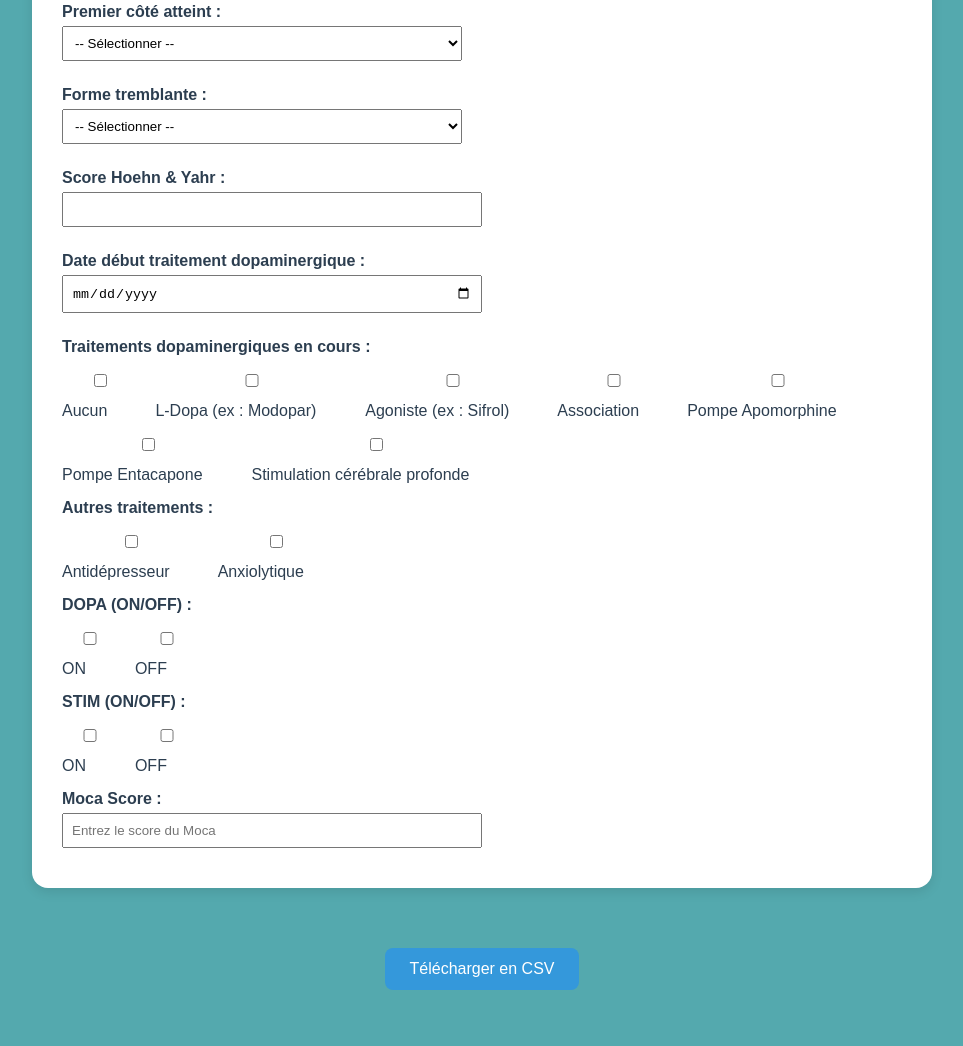
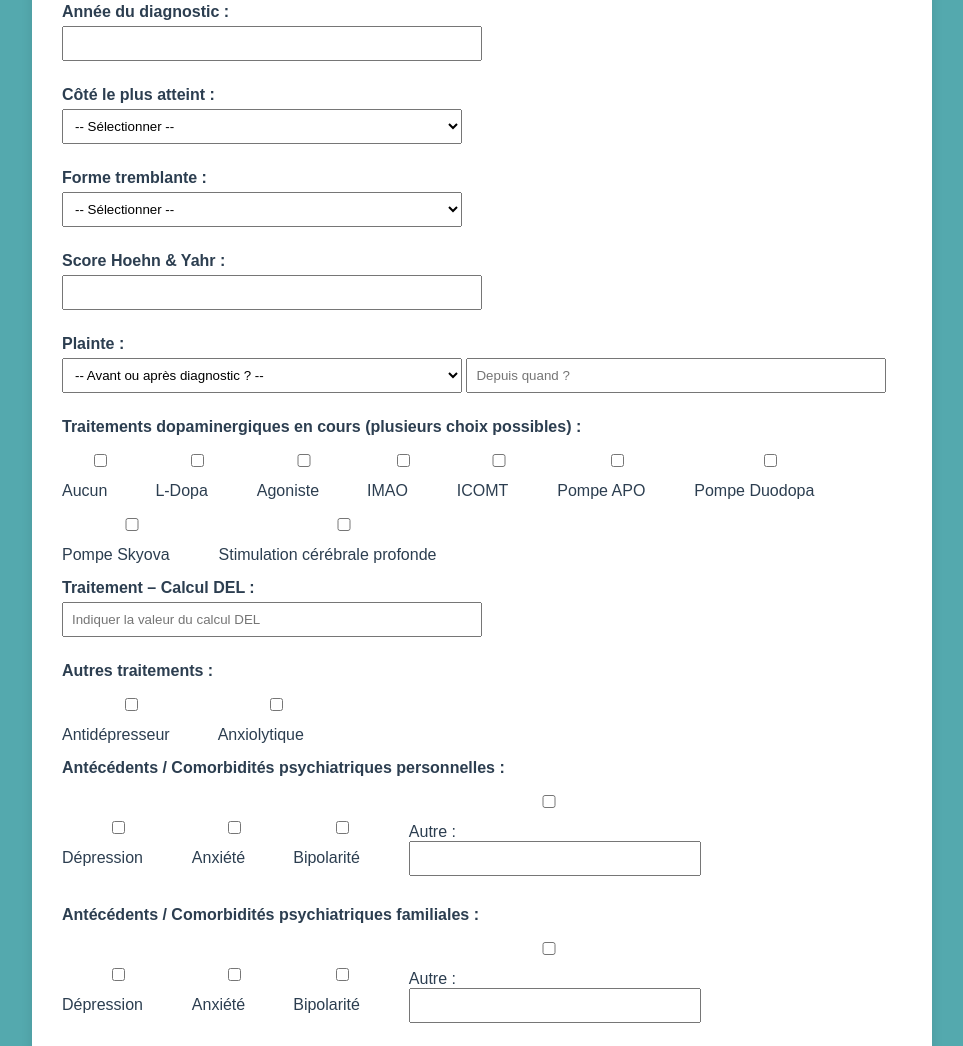
Before and after one commit to AphmNeuro/QuestionnaireNeuro, a plain HTML site: page quizz7.html in a window 1280 px wide. Shown: the part 562-1608 px from the top of the page, without its empty margins (158-1121 px from the left). Before the commit the page ends 1582 px from the top, so only its background shows below. Drawn offline with Linux system fonts and the light colour scheme.

Commit message:
Update quizz7.html

```diff
--- a/quizz7.html
+++ b/quizz7.html
@@ -121,10 +121,13 @@
           <option value="F">Femme</option>
         </select>
 
+        <label for="niveau_sc">Niveau Socio-Culturel :</label>
+        <input type="text" id="niveau_sc" name="niveau_sc" placeholder="Ex : Études supérieures, Bac, etc.">
+
         <label for="annee_diag">Année du diagnostic :</label>
         <input type="number" id="annee_diag" name="annee_diag" required>
 
-        <label for="hemicorps">Premier côté atteint :</label>
+        <label for="hemicorps">Côté le plus atteint :</label>
         <select id="hemicorps" name="hemicorps">
           <option value="">-- Sélectionner --</option>
           <option value="D">Droit</option>
@@ -141,36 +144,50 @@
         <label for="score_hy">Score Hoehn & Yahr :</label>
         <input type="number" id="score_hy" name="score_hy" step="0.1">
 
-        <label for="date_traitement">Date début traitement dopaminergique :</label>
-        <input type="date" id="date_traitement" name="date_traitement">
+        <label for="plainte">Plainte :</label>
+        <select id="plainte_timing" name="plainte_timing">
+          <option value="">-- Avant ou après diagnostic ? --</option>
+          <option value="Avant">Avant diagnostic</option>
+          <option value="Après">Après diagnostic</option>
+        </select>
+        <input type="text" id="plainte_duree" name="plainte_duree" placeholder="Depuis quand ?">
 
-        <label>Traitements dopaminergiques en cours :</label>
+        <label>Traitements dopaminergiques en cours (plusieurs choix possibles) :</label>
         <div class="checkbox-group">
           <label><input type="checkbox" name="traitements" value="Aucun"> Aucun</label>
-          <label><input type="checkbox" name="traitements" value="L-Dopa (Modopar)"> L-Dopa (ex : Modopar)</label>
-          <label><input type="checkbox" name="traitements" value="Agoniste (Sifrol)"> Agoniste (ex : Sifrol)</label>
-          <label><input type="checkbox" name="traitements" value="Association de plusieurs"> Association</label>
-          <label><input type="checkbox" name="traitements" value="Pompe Apomorphine"> Pompe Apomorphine</label>
-          <label><input type="checkbox" name="traitements" value="Pompe Entacapone"> Pompe Entacapone</label>
+          <label><input type="checkbox" name="traitements" value="L-Dopa"> L-Dopa</label>
+          <label><input type="checkbox" name="traitements" value="Agoniste"> Agoniste</label>
+          <label><input type="checkbox" name="traitements" value="IMAO"> IMAO</label>
+          <label><input type="checkbox" name="traitements" value="ICOMT"> ICOMT</label>
+          <label><input type="checkbox" name="traitements" value="Pompe APO"> Pompe APO</label>
+          <label><input type="checkbox" name="traitements" value="Pompe Duodopa"> Pompe Duodopa</label>
+          <label><input type="checkbox" name="traitements" value="Pompe Skyova"> Pompe Skyova</label>
           <label><input type="checkbox" name="traitements" value="Stimulation cérébrale profonde"> Stimulation cérébrale profonde</label>
         </div>
 
-        <label>Autres traitements :</label>
+        <label for="del">Traitement – Calcul DEL :</label>
+        <input type="text" id="del" name="del" placeholder="Indiquer la valeur du calcul DEL">
+
+        <label for="autres_traitements">Autres traitements :</label>
         <div class="checkbox-group">
           <label><input type="checkbox" name="autres_traitements" value="Antidépresseur"> Antidépresseur</label>
           <label><input type="checkbox" name="autres_traitements" value="Anxiolytique"> Anxiolytique</label>
         </div>
 
-        <label for="dopa">DOPA (ON/OFF) :</label>
+        <label>Antécédents / Comorbidités psychiatriques personnelles :</label>
         <div class="checkbox-group">
-          <label><input type="checkbox" name="dopa" value="ON"> ON</label>
-          <label><input type="checkbox" name="dopa" value="OFF"> OFF</label>
+          <label><input type="checkbox" name="psy_perso" value="Dépression"> Dépression</label>
+          <label><input type="checkbox" name="psy_perso" value="Anxiété"> Anxiété</label>
+          <label><input type="checkbox" name="psy_perso" value="Bipolarité"> Bipolarité</label>
+          <label><input type="checkbox" name="psy_perso" value="Autre"> Autre : <input type="text" name="psy_perso_autre"></label>
         </div>
 
-        <label for="stim">STIM (ON/OFF) :</label>
+        <label>Antécédents / Comorbidités psychiatriques familiales :</label>
         <div class="checkbox-group">
-          <label><input type="checkbox" name="stim" value="ON"> ON</label>
-          <label><input type="checkbox" name="stim" value="OFF"> OFF</label>
+          <label><input type="checkbox" name="psy_fam" value="Dépression"> Dépression</label>
+          <label><input type="checkbox" name="psy_fam" value="Anxiété"> Anxiété</label>
+          <label><input type="checkbox" name="psy_fam" value="Bipolarité"> Bipolarité</label>
+          <label><input type="checkbox" name="psy_fam" value="Autre"> Autre : <input type="text" name="psy_fam_autre"></label>
         </div>
 
         <label for="moca_score">Moca Score :</label>
@@ -199,15 +216,20 @@
         Identifiant: identifiant,
         Age: form.age.value || "Non répondu",
         Sexe: form.sexe.value || "Non répondu",
+        Niveau_SC: form.niveau_sc.value || "Non répondu",
         Annee_diagnostic: form.annee_diag.value || "Non répondu",
-        Premier_cote: form.hemicorps.value || "Non répondu",
+        Cote_atteint: form.hemicorps.value || "Non répondu",
         Forme_tremblante: form.forme_tremblante.value || "Non répondu",
         Score_HY: form.score_hy.value || "Non répondu",
-        Date_traitement: form.date_traitement.value || "Non répondu",
+        Plainte_timing: form.plainte_timing.value || "Non répondu",
+        Plainte_duree: form.plainte_duree.value || "Non répondu",
         Traitements: getCheckboxValue("traitements"),
+        Traitement_DEL: form.del.value || "Non répondu",
         Autres_traitements: getCheckboxValue("autres_traitements"),
-        DOPA: getCheckboxValue("dopa"),
-        STIM: getCheckboxValue("stim"),
+        Psy_perso: getCheckboxValue("psy_perso"),
+        Psy_perso_autre: form.psy_perso_autre.value || "",
+        Psy_fam: getCheckboxValue("psy_fam"),
+        Psy_fam_autre: form.psy_fam_autre.value || "",
         Moca_Score: form.moca_score.value || "Non répondu"
       };
 
```
